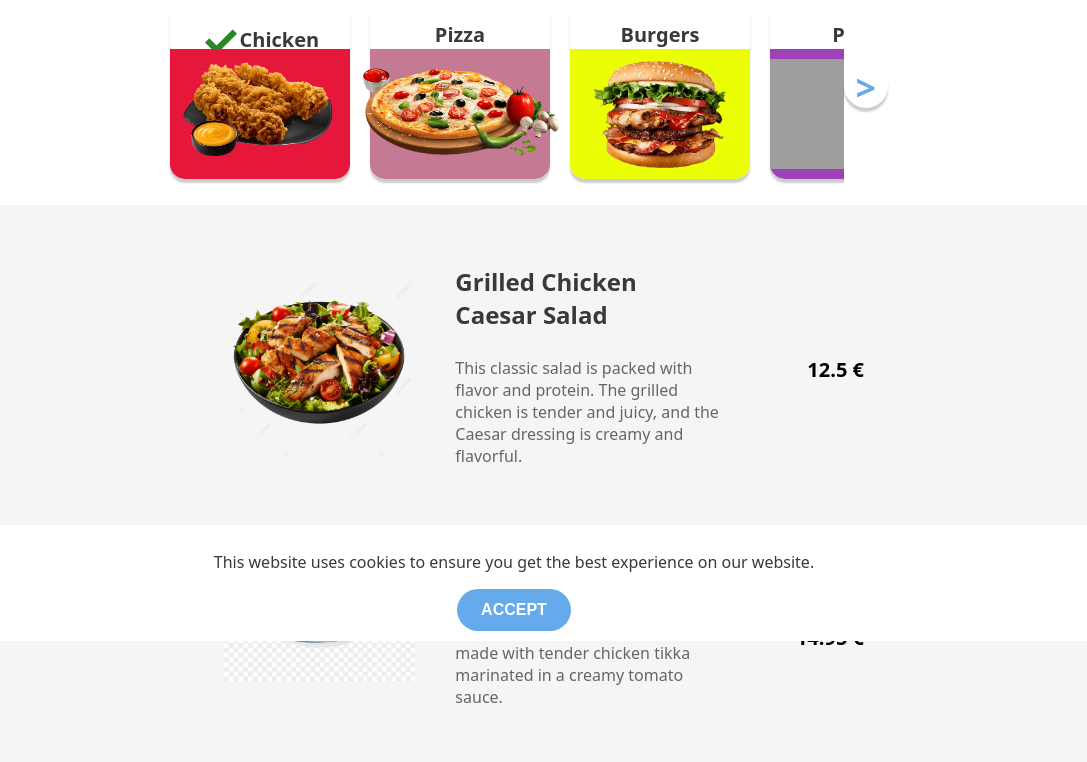
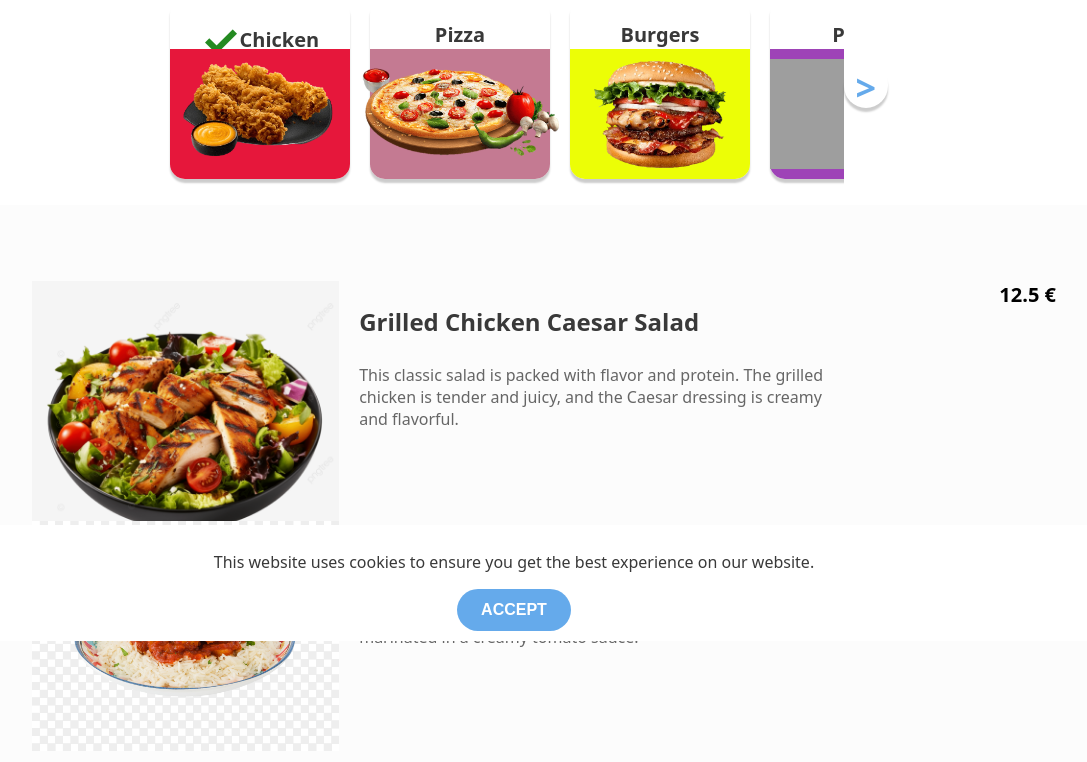
Before and after one commit to CIS1054-1/cis1054-part2, a PHP site: page /item?id=1 in a window 1280 px wide. Shown: the part 159-921 px from the top of the page, without its empty margins (136-1223 px from the left). Run offline with PHP 8.4, Linux system fonts and the light colour scheme; data comes from the database, SQL or seed files in the repository; grey boxes are pictures that could not be loaded.

Commit message:
Fixed Bugs, Improved FoodSlider

```diff
--- a/assets/style/main.css
+++ b/assets/style/main.css
@@ -19,7 +19,7 @@
     --gray: #666;
     --black: #393939;
     --error: #ef4040;
-    --soft-gray: #f5f5f5;
+    --soft-gray: #fcfcfc;
     --border: #dddddd;
     --green: #248a21;
 }
@@ -501,11 +501,14 @@ div.field-container{
 /* Menu Styles */
 
 .menu-list {
-  width: 50vw;
+  width: 80vw;
+  margin: 0 auto;
   list-style-type: none;
   padding: 0;
   margin: 0;
   padding: 40px;
+  justify-content: center;
+  align-items: center;
 }
 
 .menu-item {
@@ -515,11 +518,13 @@ div.field-container{
   margin-bottom: 40px;
 }
 
+.menu-item:hover {
+  text-decoration: underline;
+}
+
 .item-image {
   width: 30%;
   height: 200px;
-  flex-basis: 200px;
-  margin-right: 20px;
 }
 
 .item-image img {
@@ -529,6 +534,14 @@ div.field-container{
 
 .item-info {
   width: 50%;
+}
+
+.item-info a{
+  width: 100%;
+  cursor: pointer;
+  color: var(--black);
+  text-decoration: none;
+  text-align: left;
 }
 
 .item-name {
@@ -593,58 +606,6 @@ div.field-container{
   transform: rotate(180deg);
 }
 
-/* Menu Styles */
-.menu {
-  padding: 40px;
-}
-
-.menu-list {
-  list-style-type: none;
-  padding: 0;
-  margin: 0;
-}
-
-.menu-item {
-  display: flex;
-  align-items: center;
-  margin-bottom: 40px;
-}
-
-.menu-item:hover {
-  text-decoration: underline;
-}
-
-.item-image {
-  flex-basis: 200px;
-  margin-right: 20px;
-}
-
-.item-image img {
-  max-width: 100%;
-  height: auto;
-}
-
-.item-info {
-  flex-grow: 1;
-}
-
-.item-name {
-  font-size: 24px;
-  margin-bottom: 10px;
-}
-
-.item-ingredients {
-  font-size: 16px;
-  color: #666;
-  margin-bottom: 10px;
-}
-
-.item-price {
-  font-size: 20px;
-  font-weight: bold;
-  text-align: right;
-}
-
 
 /* Fun fuction curving image in hover */
 .curved-image {
@@ -682,6 +643,10 @@ div.field-container{
 
 .width-50p{
   max-width: 50px;
+}
+
+.width-100pe{
+  width: 100%;
 }
 
 
--- a/templates/details.html
+++ b/templates/details.html
@@ -22,7 +22,7 @@
     <section class="white-bar">
         <div class="card flex-row-d">
             <div class="sub-card">
-                <img class="curved-image" src="assets/img/{{details.image}}" alt="{{details.name}}">
+                <img class="curved-image" src="assets/img/menu/{{details.image}}" alt="{{details.name}}">
             </div>
             <div class="sub-card">
                 <div class="field-container">
--- a/templates/item.html
+++ b/templates/item.html
@@ -21,11 +21,13 @@ Los Pollos Hermanos
                         <li class="item-image">
                             <img src="assets/img/menu/{{ item.image }}" alt="{{ item.name }}">
                         </li>
-                        <li class="item-info flex-row-d">
-                            <div class="flex-column field-container">
-                                <h3 class="item-name">{{ item.name }}</h3>
-                                <p class="item-ingredients">{{ item.ingredients }}</p>
-                            </div>
+                        <li class="item-info">
+                            <a class="flex-row-d" href="details?id={{item.ID}}">
+                                <div class="flex-column field-container">
+                                    <h3 class="item-name">{{ item.name }}</h3>
+                                    <p class="item-ingredients">{{ item.ingredients }}</p>
+                                </div>
+                            </a>
                         </li>
                             <div class="item-price">{{ item.price }} €</div>
                     </ul>
```
Also changed, not shown: templates/favourites.html (+8 -6 lines), templates/signin_form.html (+9 -0 lines).
